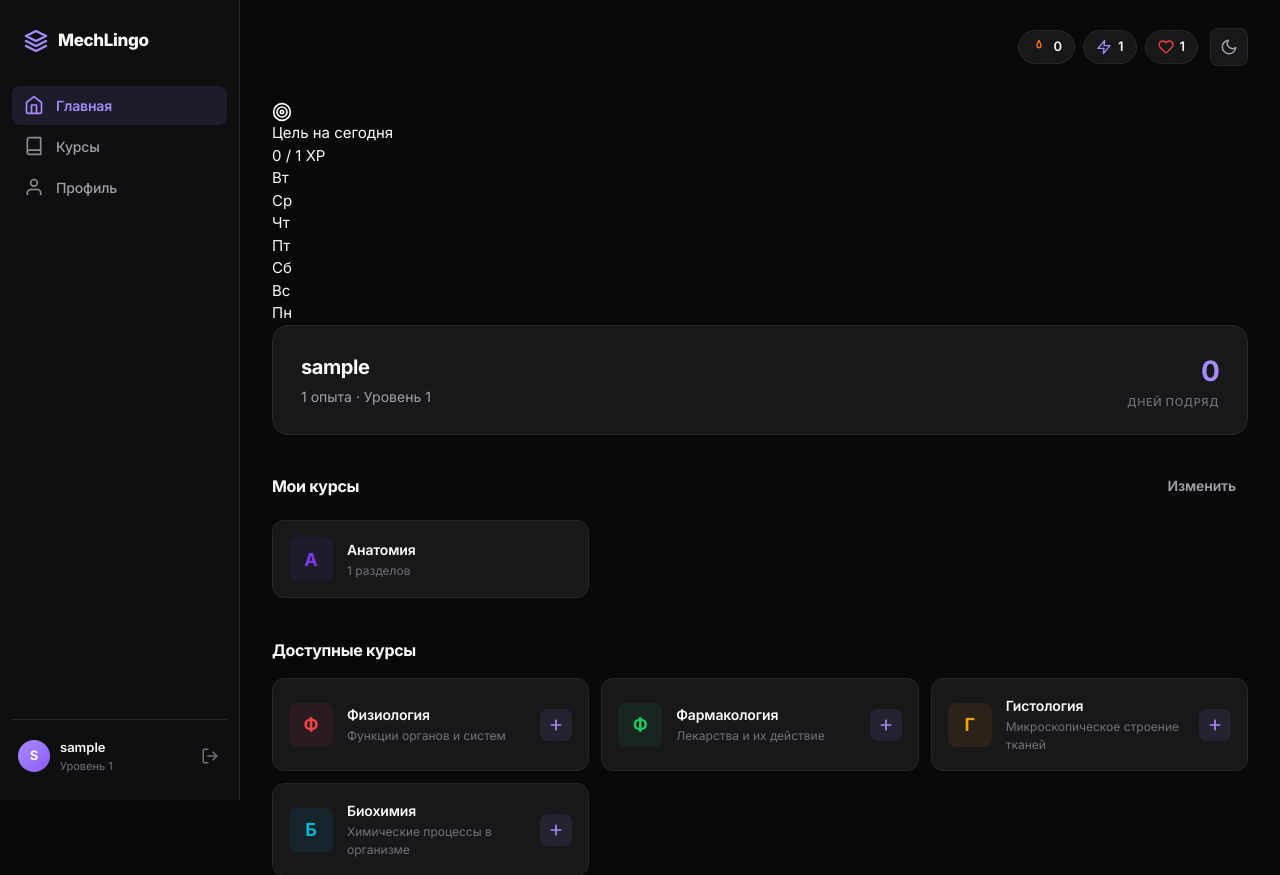
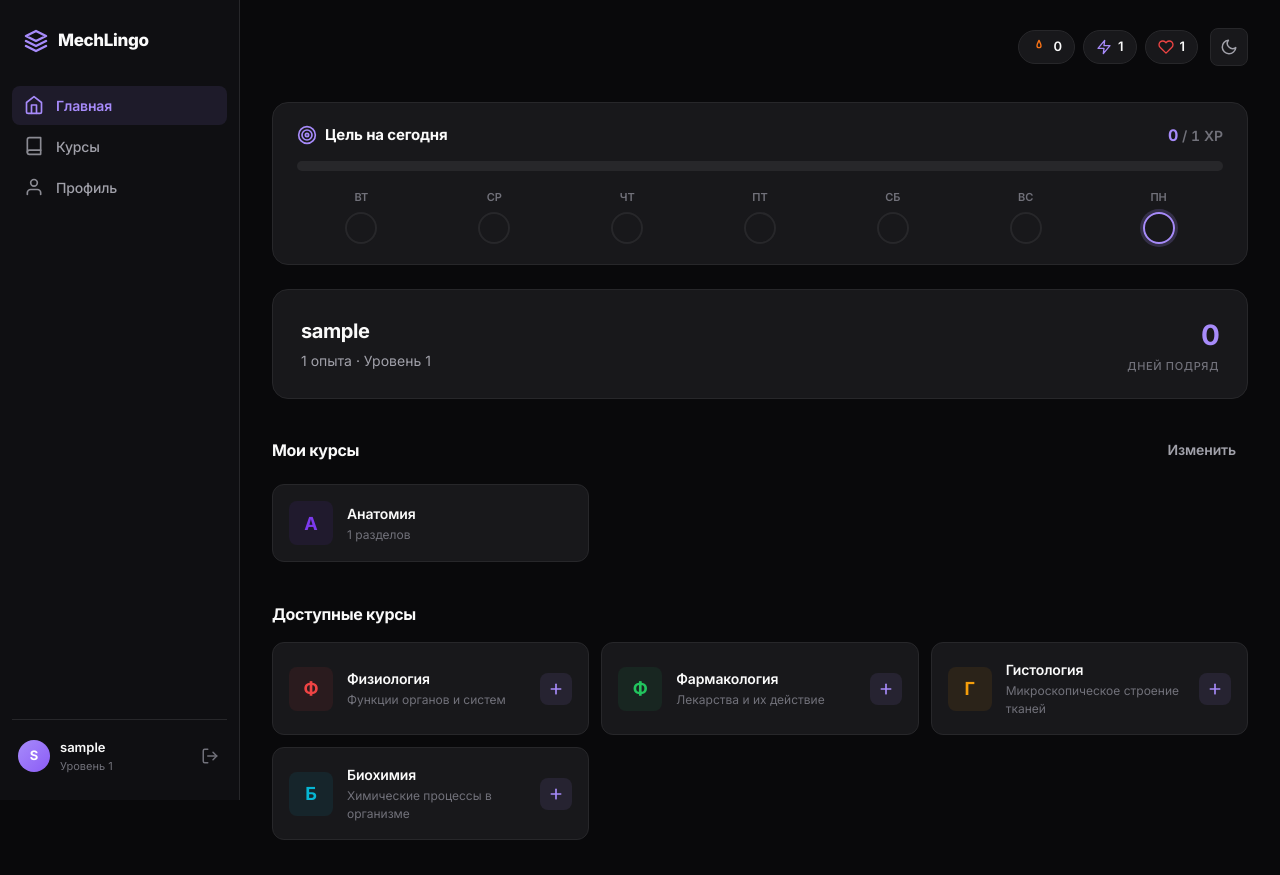
Before and after one commit to amal1a67/mechlingo, a Flask app: page /dashboard in a window 1280 px wide. Shown: the top 875 px of the page. After the commit the page ends 840 px from the top, so only its background shows below. Run offline with Flask 3, Linux system fonts and the light colour scheme; the visitor is signed in with stand-in values (Sample User, id 1); data comes from the database, SQL or seed files in the repository; tables that the repository leaves empty hold one stand-in row (values such as "Sample post").

Commit message:
Add daily goal card styles to CSS

```diff
--- a/static/css/style.css
+++ b/static/css/style.css
@@ -1,3 +1,133 @@
+/* ==================== DAILY GOAL ==================== */
+.daily-goal-card {
+    background: var(--bg-elevated);
+    border: 1px solid var(--border);
+    border-radius: var(--radius-lg);
+    padding: 20px 24px;
+    margin-bottom: 24px;
+    transition: all 0.3s ease;
+    display: block; /* Защита от случайного flex снаружи */
+}
+
+.daily-goal-card[data-goal-reached="true"] {
+    border-color: var(--success);
+    background: linear-gradient(135deg, var(--bg-elevated), var(--success-light));
+}
+
+.daily-goal-header {
+    display: flex;
+    justify-content: space-between;
+    align-items: center;
+    margin-bottom: 14px;
+}
+
+.daily-goal-title {
+    display: flex;
+    align-items: center;
+    gap: 8px;
+    font-weight: 700;
+    font-size: 15px;
+    color: var(--text);
+    letter-spacing: -0.01em;
+}
+
+.daily-goal-title svg {
+    color: var(--primary);
+}
+
+.daily-goal-card[data-goal-reached="true"] .daily-goal-title svg {
+    color: var(--success);
+}
+
+.daily-goal-value {
+    font-size: 14px;
+    font-weight: 600;
+    color: var(--text-secondary);
+    font-variant-numeric: tabular-nums;
+}
+
+.daily-goal-value span:first-child {
+    color: var(--primary);
+    font-weight: 700;
+    font-size: 16px;
+}
+
+.daily-goal-total {
+    color: var(--text-muted);
+}
+
+.daily-goal-progress {
+    height: 10px;
+    background: var(--border);
+    border-radius: 100px;
+    overflow: hidden;
+    margin-bottom: 18px;
+    width: 100%;
+}
+
+.daily-goal-fill {
+    height: 100%;
+    background: linear-gradient(90deg, var(--primary), #a78bfa);
+    border-radius: 100px;
+    transition: width 0.6s ease;
+}
+
+.daily-goal-card[data-goal-reached="true"] .daily-goal-fill {
+    background: linear-gradient(90deg, var(--success), #4ade80);
+}
+
+/* Неделя */
+.daily-week {
+    display: flex;
+    justify-content: space-between;
+    align-items: center;
+    width: 100%;
+    gap: 4px;
+}
+
+.daily-day {
+    display: flex;
+    flex-direction: column;
+    align-items: center;
+    gap: 6px;
+    flex: 1;
+}
+
+.daily-day-name {
+    font-size: 11px;
+    font-weight: 600;
+    color: var(--text-muted);
+    text-transform: uppercase;
+}
+
+.daily-day-circle {
+    width: 32px;
+    height: 32px;
+    border-radius: 50%;
+    border: 2px solid var(--border);
+    display: flex;
+    align-items: center;
+    justify-content: center;
+    color: transparent; /* Галочка внутри скрыта, пока день не выполнен */
+    transition: all 0.2s ease;
+}
+
+.daily-day.done .daily-day-circle {
+    background: var(--success);
+    border-color: var(--success);
+    color: white; /* Показываем галочку */
+}
+
+.daily-day.today .daily-day-circle {
+    border-color: var(--primary);
+    box-shadow: 0 0 0 3px var(--primary-glow);
+}
+
+.daily-day.today.done .daily-day-circle {
+    border-color: var(--success);
+    box-shadow: 0 0 0 3px var(--success-light);
+}
+
 /* ==================== ПЕРЕМЕННЫЕ ==================== */
 :root, [data-theme="light"] {
     --primary: #7c3aed;
```
